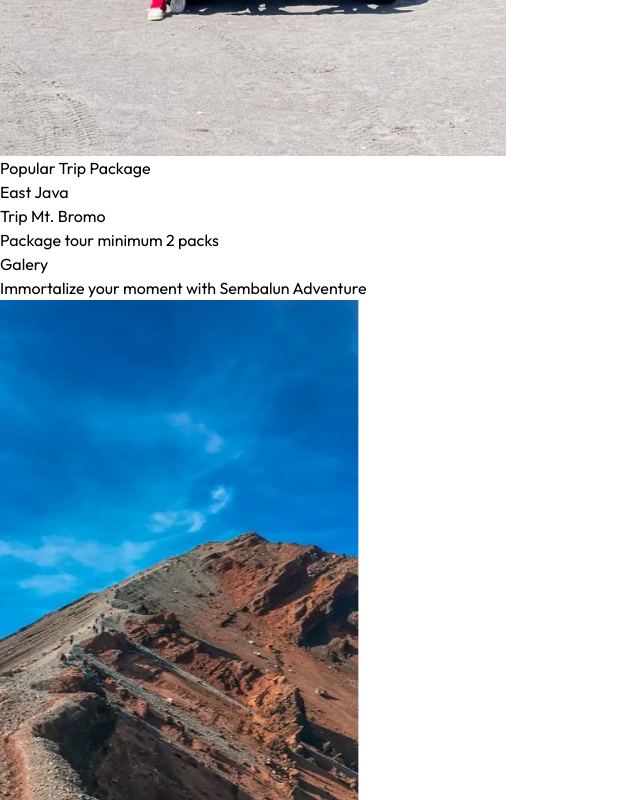
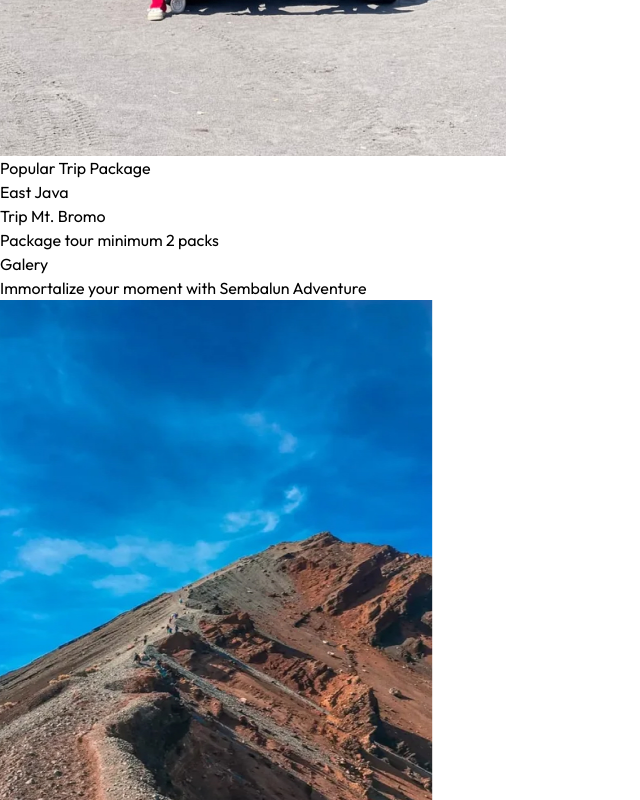
Before and after one commit to dikymonz/sembalun-adventure, a React (Vite) app: page / in a window 1280 px wide. Shown: the part 7080-7880 px from the top of the page, without its empty margins (0-640 px from the left). Built offline with nearby package versions, Linux system fonts and the light colour scheme.

Commit message:
add frame motions

```diff
--- a/src/Pages/Galery.jsx
+++ b/src/Pages/Galery.jsx
@@ -25,7 +25,7 @@
 <div className="relative w-full overflow-hidden mb-4">
   <motion.div
     className="flex space-x-4 w-max flex-nowrap"
-          animate={{ x: ["0%", "-100%"] }}
+    animate={{ x: ["0%", "-50%"] }}
     transition={{
       repeat: Infinity,
       repeatType: "loop",
@@ -45,11 +45,12 @@
   </motion.div>
 </div>
 
+
       {/* Baris kedua - Animasi ke kanan */}
-      <div className="relative w-full overflow-hidden">
+<div className="relative w-full overflow-hidden mb-4">
   <motion.div
     className="flex space-x-4 w-max flex-nowrap"
-          animate={{ x: ["-100%", "0%"] }} // Berlawanan arah dengan baris pertama
+    animate={{ x: ["-50%", "0%"] }} // Ubah arah animasi ke kanan
     transition={{
       repeat: Infinity,
       repeatType: "loop",
@@ -68,6 +69,7 @@
     ))}
   </motion.div>
 </div>
+
     </div>
   );
 };
```
Lines whose indentation alone changed are shown as unchanged.
